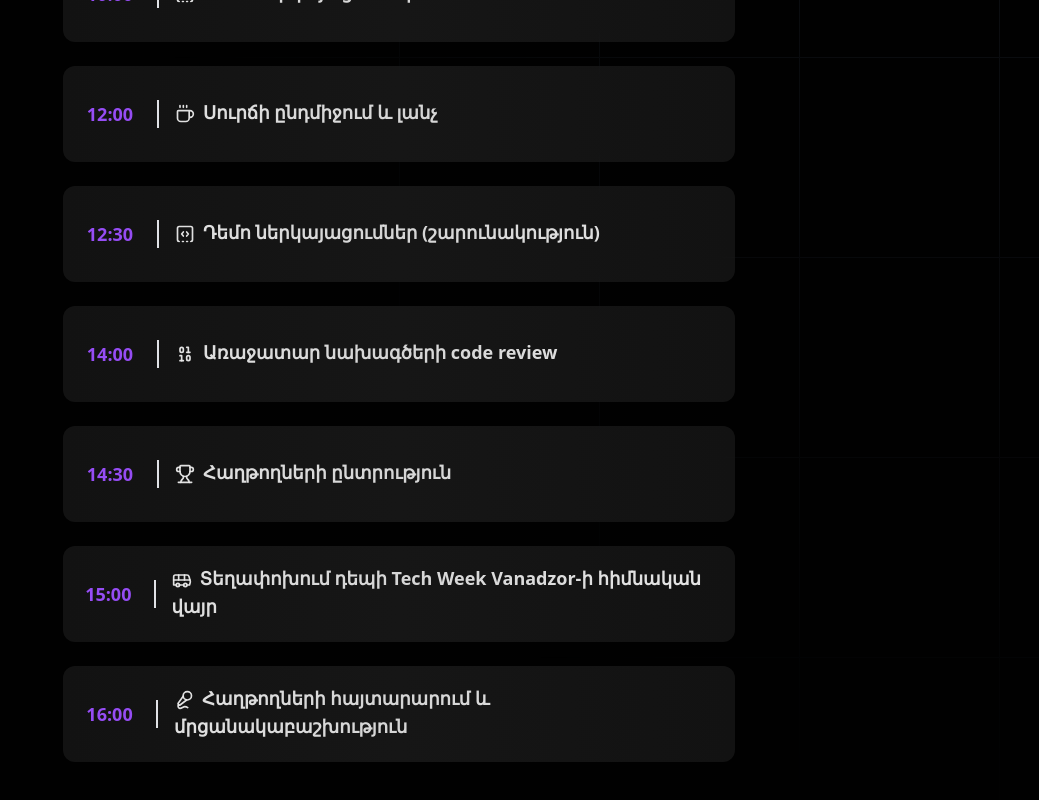
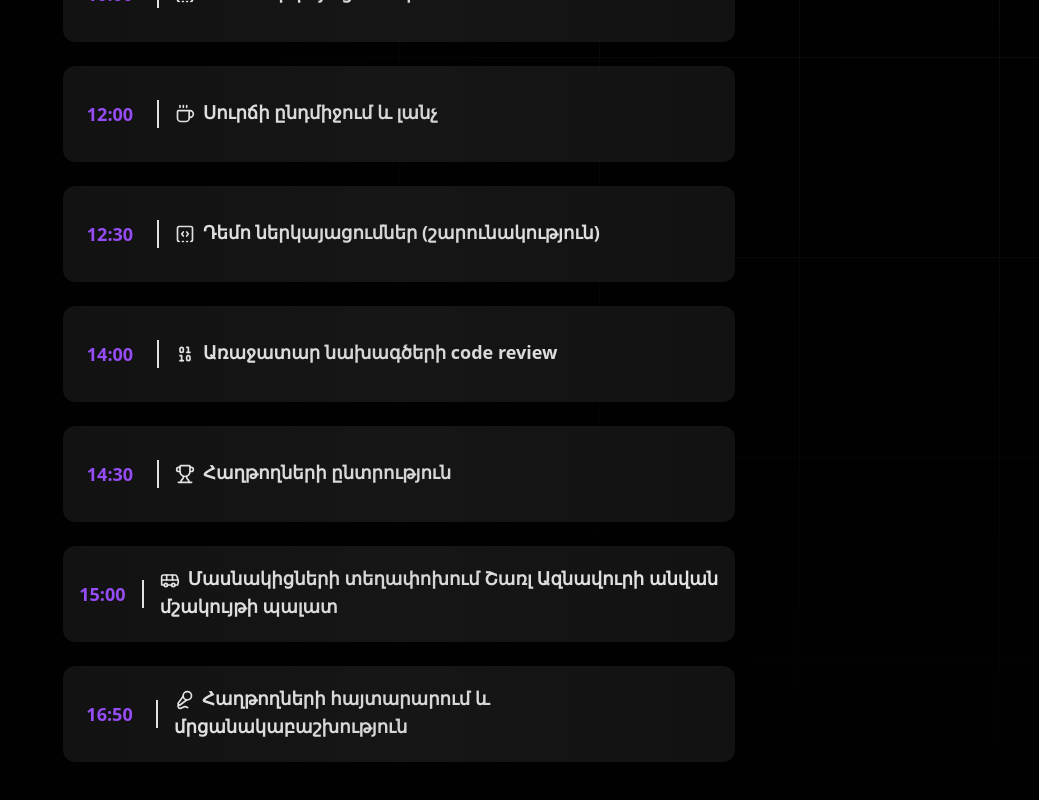
Before and after one commit to layerswap/devhacks-landing, a Next.js app: page /agenda in a window 1280 px wide. Shown: the part 2342-3142 px from the top of the page, without its empty margins (241-1280 px from the left). Built offline with nearby package versions, Linux system fonts and the light colour scheme.

Commit message:
fix(EventAgenda): update activity descriptions and times for event schedule

```diff
--- a/src/components/pageComponents/EventAgenda.tsx
+++ b/src/components/pageComponents/EventAgenda.tsx
@@ -57,8 +57,8 @@ const EventAgenda = () => {
         { time: "12:30", activity: "Դեմո ներկայացումներ (շարունակություն)", icon: SquareDashedBottomCode },
         { time: "14:00", activity: "Առաջատար նախագծերի code review", icon: Binary },
         { time: "14:30", activity: "Հաղթողների ընտրություն", icon: Trophy },
-        { time: "15:00", activity: "Տեղափոխում դեպի Tech Week Vanadzor-ի հիմնական վայր", icon: Bus },
-        { time: "16:00", activity: "Հաղթողների հայտարարում և մրցանակաբաշխություն", icon: MicVocal }
+        { time: "15:00", activity: "Մասնակիցների տեղափոխում Շառլ Ազնավուրի անվան մշակույթի պալատ", icon: Bus },
+        { time: "16:50", activity: "Հաղթողների հայտարարում և մրցանակաբաշխություն", icon: MicVocal }
       ]
     }
   ];
```
